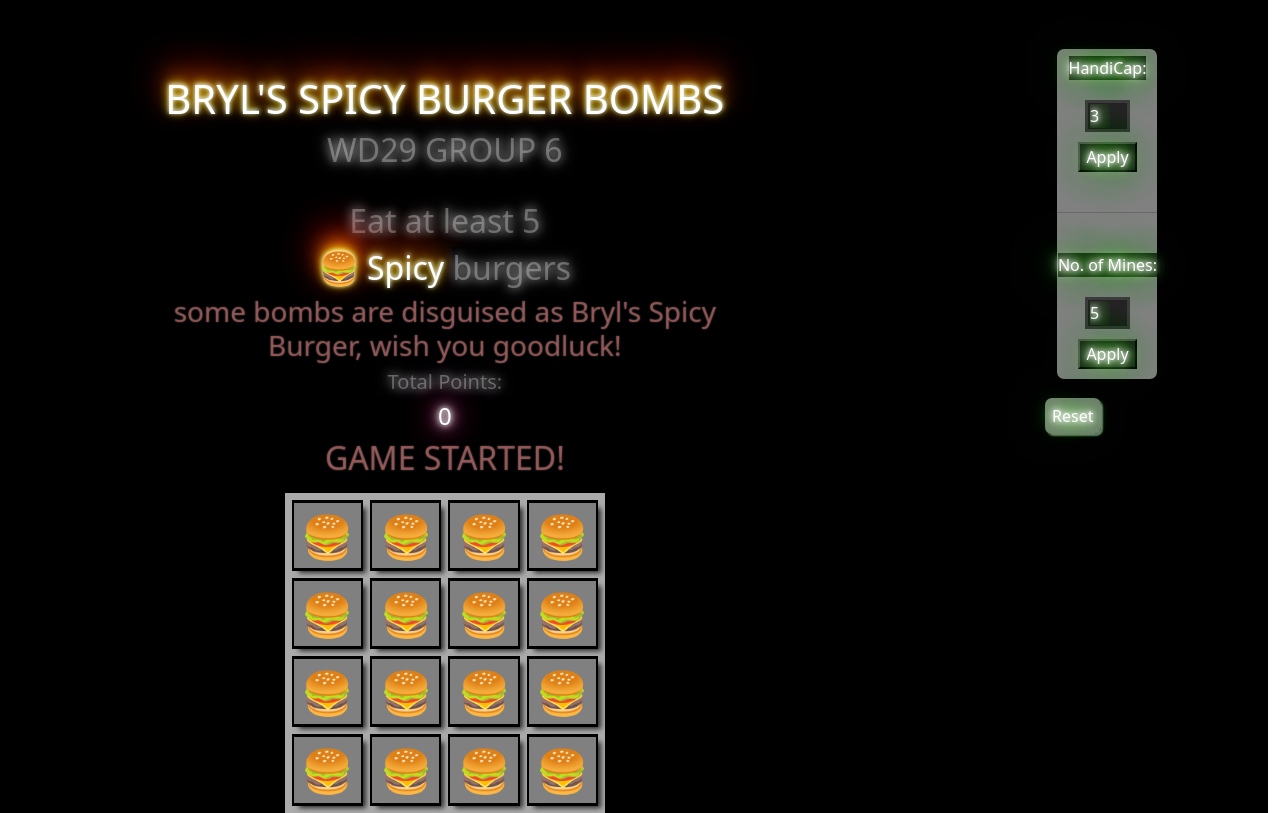
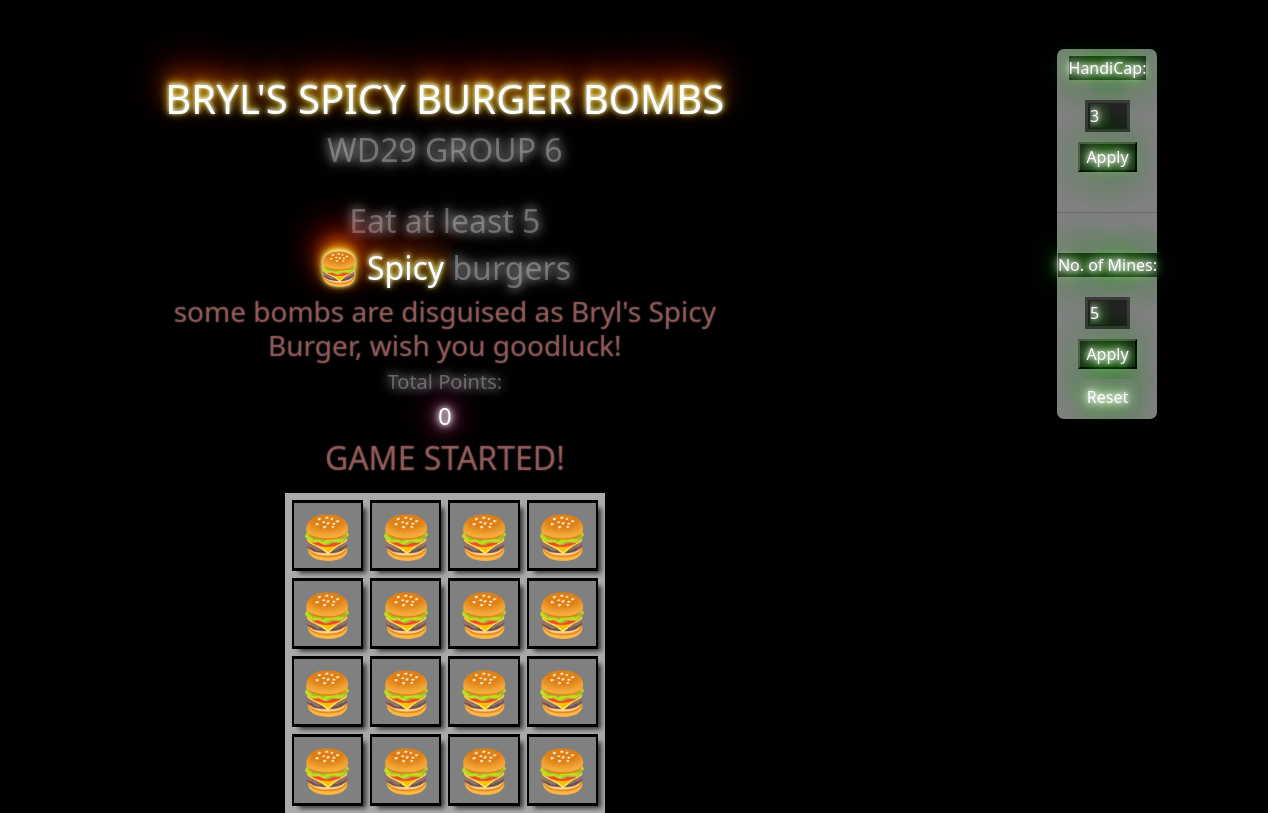
Before and after one commit to markolofernes/Group6PraktisActivity, a plain HTML site: page index.html in a window 1280 px wide. Drawn offline with nearby package versions, Linux system fonts and the light colour scheme.

Commit message:
re-align some buttons

```diff
--- a/index.html
+++ b/index.html
@@ -216,9 +216,11 @@
                 </div>
             </div>
         </div>
+
         <div class="col-1">
+            <center>
                 <div>
-                <center><br>
+                    <br>
 
                         <div style="background: gray; width:100px;border-radius: 7px ;margin: 25px; padding: 7px 0 10px 0;">
 
@@ -226,13 +228,15 @@
                             <button id="applyHndCap" class=" neonstyle" onclick="disableHandiCap()">Apply</button><br><br><hr><br>
 
                             <label class="neonstyle">No. of Mines:</label> <input id="numberMines" type="number" max="10" min="1" onmouseup="changeMineno()" class="configSet neonstyle" value="5">
-                        <button id="applyHndCap2" class=" neonstyle" onClick="applynumberMines()">Apply</button>
+                            <button id="applyHndCap2" class="mb-3 neonstyle" onClick="applynumberMines()">Apply</button>
+                            <a class="restbtn neonstyle" href="#" role="button" onclick="refreshPage()">Reset</a>
+                        </div>
 
-                    </div>
-                    <a class="restbtn neonstyle" href="#" role="button" onclick="refreshPage()">Reset</a>
-                </center>
+
                     <h1 id="bombremain" style="display: none;">5</h1>
                 </div>
+            </center>
+
         </div>
     </div>
     <script src="https://cdn.jsdelivr.net/npm/@popperjs/core@2.11.6/dist/umd/popper.min.js" integrity="sha384-oBqDVmMz9ATKxIep9tiCxS/Z9fNfEXiDAYTujMAeBAsjFuCZSmKbSSUnQlmh/jp3" crossorigin="anonymous"></script>
```
Lines whose indentation alone changed are shown as unchanged.
